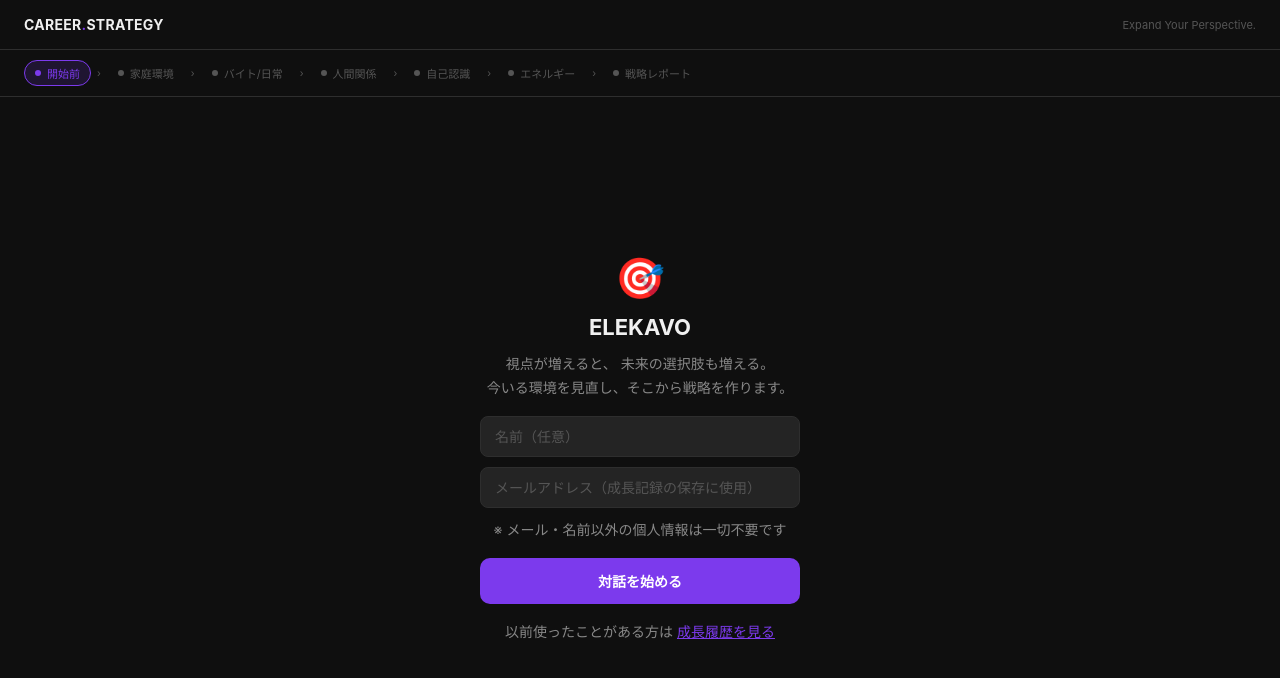
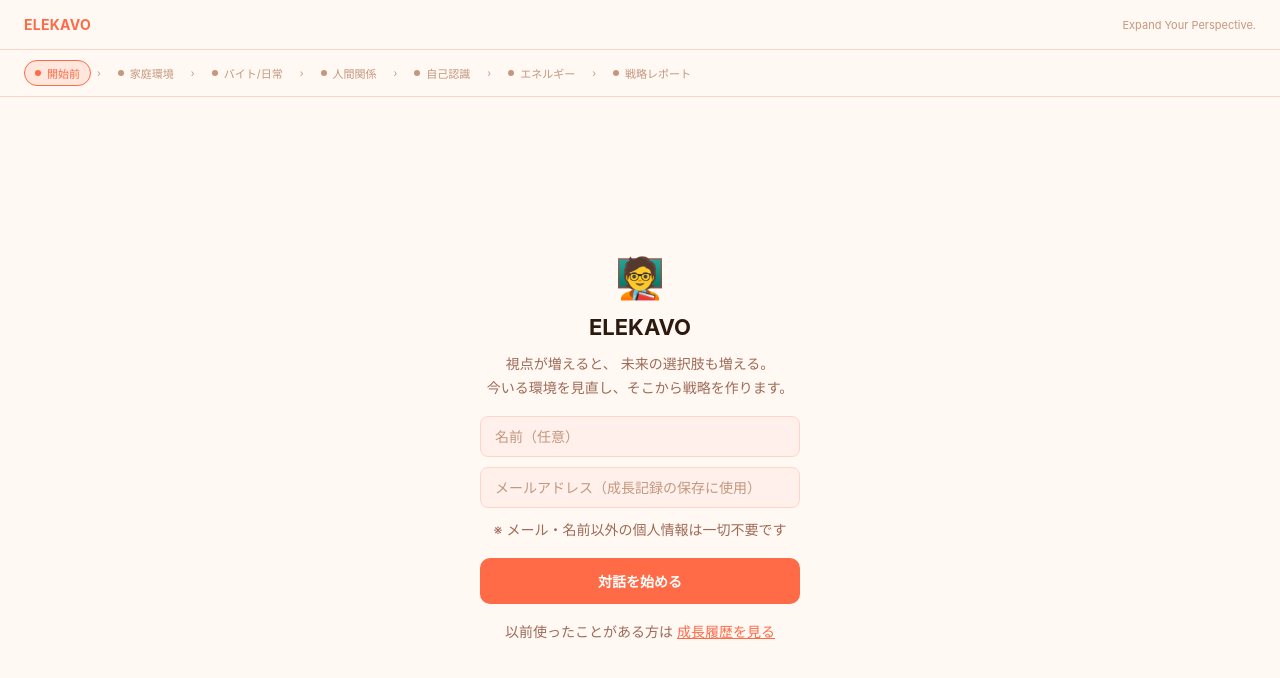
Before and after one commit to vecreate/career-strategy, a website: page public/index.html in a window 1280 px wide. Drawn offline with Linux system fonts and the light colour scheme.

Commit message:
design: warm coral theme

```diff
--- a/public/index.html
+++ b/public/index.html
@@ -8,17 +8,17 @@
   *, *::before, *::after { box-sizing: border-box; margin: 0; padding: 0; }
 
   :root {
-    --bg: #0f0f0f;
-    --surface: #1a1a1a;
-    --surface2: #242424;
-    --border: #2e2e2e;
-    --accent: #7c3aed;
-    --accent-dim: rgba(124, 58, 237, 0.15);
-    --text: #f0f0f0;
-    --text-sub: #888;
-    --text-dim: #555;
-    --user-bg: #1e1535;
-    --ai-bg: #1a1a1a;
+    --bg: #FFF8F3;
+    --surface: #ffffff;
+    --surface2: #FFF0EB;
+    --border: #FFD5C8;
+    --accent: #FF6B47;
+    --accent-dim: rgba(255, 107, 71, 0.12);
+    --text: #2D1A0E;
+    --text-sub: #9E6B57;
+    --text-dim: #C4977E;
+    --user-bg: #FF6B47;
+    --ai-bg: #ffffff;
   }
 
   body {
@@ -99,7 +99,12 @@
     font-size: 13px; font-weight: 700; flex-shrink: 0;
     margin-top: 2px;
   }
-  .ai-avatar { background: var(--accent); color: #fff; }
+  .ai-avatar {
+    background: linear-gradient(135deg, #FF8C69, #FF6B47);
+    color: #fff;
+    font-size: 18px;
+    box-shadow: 0 3px 10px rgba(255,107,71,0.3);
+  }
   .user-avatar { background: var(--surface2); color: var(--text-sub); border: 1px solid var(--border); }
 
   .bubble {
@@ -111,11 +116,13 @@
   }
   .ai .bubble {
     background: var(--ai-bg);
+    border-left: 3px solid var(--accent);
     border: 1px solid var(--border);
     border-top-left-radius: 4px;
   }
   .user .bubble {
     background: var(--user-bg);
+    color: #fff;
     border: 1px solid rgba(124,58,237,0.3);
     border-top-right-radius: 4px;
   }
@@ -327,7 +334,7 @@
   .match-bar-fill.top   { background: linear-gradient(90deg,#059669,#10b981); }
   .match-pct  { font-size: 12px; font-weight: 700; width: 36px; text-align: right; flex-shrink: 0; }
   .match-pct.top-pct  { color: #10b981; }
-  .match-pct.high-pct { color: #a78bfa; }
+  .match-pct.high-pct { color: var(--accent); }
   .match-actions {
     margin-left: 36px; font-size: 11px; color: var(--text-dim);
     margin-top: -6px; margin-bottom: 10px; line-height: 1.7;
@@ -364,7 +371,7 @@
 
 <!-- Header -->
 <header>
-  <div class="logo">CAREER<span>.</span>STRATEGY</div>
+  <div class="logo"><span style="color:var(--accent)">ELEKAVO</span></div>
   <div style="font-size:11px;color:var(--text-dim)">Expand Your Perspective.</div>
 </header>
 
@@ -388,7 +395,7 @@
 <!-- Chat -->
 <div id="chat-wrap">
   <div id="welcome">
-    <div class="icon">🎯</div>
+    <div class="icon">🧑‍🏫</div>
     <h1>ELEKAVO</h1>
     <p>視点が増えると、 未来の選択肢も増える。<br>今いる環境を見直し、そこから戦略を作ります。</p>
     <div class="user-form">
@@ -481,7 +488,7 @@ function addMessage(role, content) {
 
   const avatar = document.createElement('div');
   avatar.className = `avatar ${role === 'ai' ? 'ai-avatar' : 'user-avatar'}`;
-  avatar.textContent = role === 'ai' ? 'AI' : 'You';
+  avatar.textContent = role === 'ai' ? '🧑‍🏫' : '😊';
 
   const bubble = document.createElement('div');
   bubble.className = 'bubble';
```
Also changed, not shown: 1 other file.
